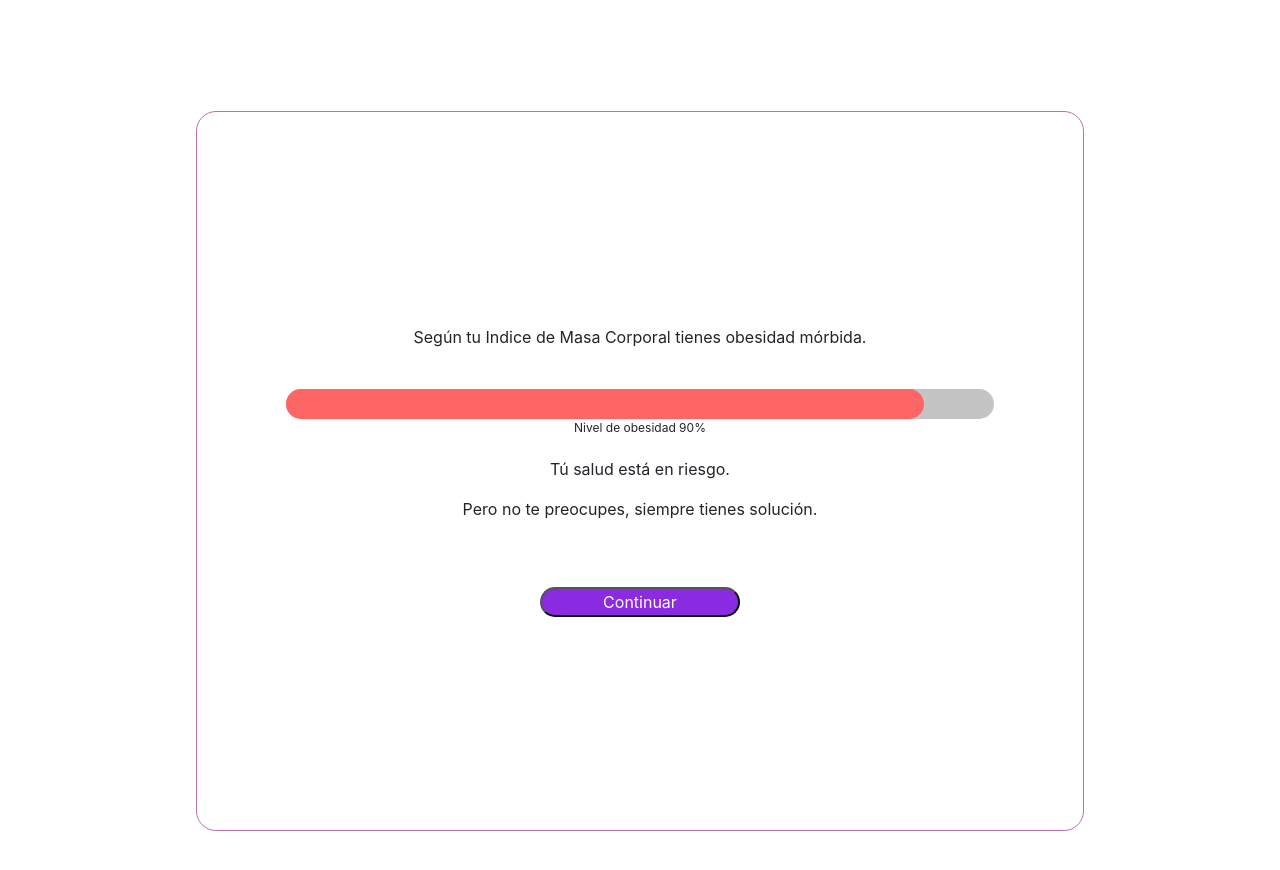
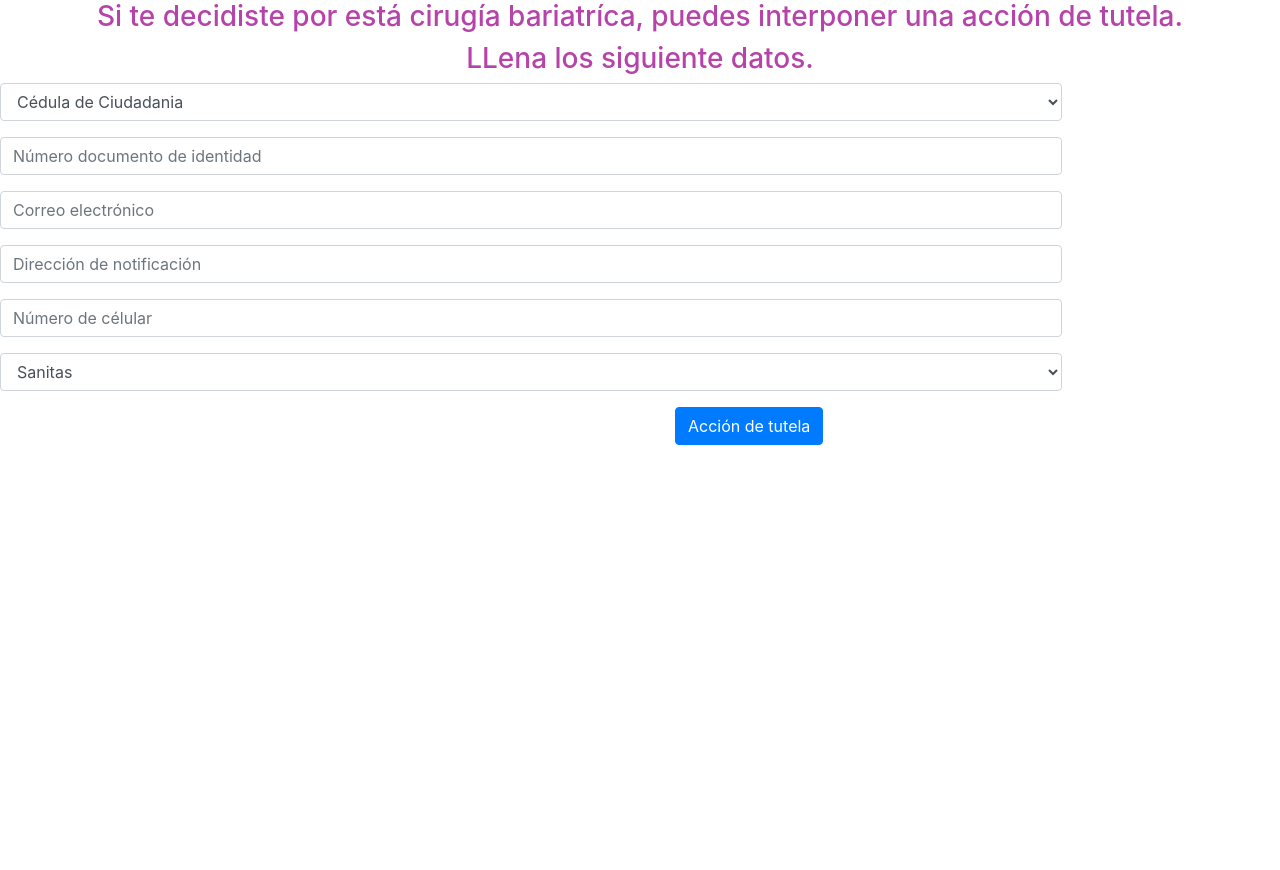
Before and after one commit to Dayanamm/FemCare, a React (Create React App) app: page /tutela in a window 1280 px wide. Before the commit this address led to /calculo. Shown: the top 870 px of the page. After the commit the page ends 800 px from the top, so only its background shows below. Built offline with nearby package versions, Linux system fonts and the light colour scheme.

Commit message:
agregar vista y ruta de acción de tutela

```diff
--- a/src/App.js
+++ b/src/App.js
@@ -10,22 +10,25 @@ import Opciones from "./component/opciones/opcionesScreen";
 import OpcionIntervencion from "./component/opcionIntervencion/intervencionScreen";
 import Advices from "./component/advices/Advices";
 import UserForm from "./component/form/UserForm";
-import DetailScreen from './component/detailIntervencion/detailScreen'
-
+import DetailScreen from "./component/detailIntervencion/detailScreen";
+import Legal from "./component/legal/Legal";
 
 export default function App() {
   return (
     <div className="App">
       <Router>
         <Switch>
+          <Route path="/tutela">
+            <Legal />
+          </Route>
           <Route path="/opciones/intervencion/balon">
-            <DetailScreen/>
+            <DetailScreen />
           </Route>
           <Route path="/opciones/intervencion/manga">
-            <DetailScreen/>
+            <DetailScreen />
           </Route>
           <Route path="/opciones/intervencion/bypass">
-            <DetailScreen/>
+            <DetailScreen />
           </Route>
           <Route path="/opciones/consejos">
             <Advices />
--- /dev/null
+++ b/src/component/legal/Legal.js
@@ -0,0 +1,130 @@
+import React, { useState } from "react";
+import Form from "react-bootstrap/Form";
+import Row from "react-bootstrap/Row";
+import Col from "react-bootstrap/Col";
+import Button from "react-bootstrap/Button";
+
+const Legal = () => {
+  const [formData, setFormData] = useState({
+    idType: "",
+    idNumber: "",
+    email: "",
+    address: "",
+    phone: "",
+    eps: "",
+  });
+
+  const { idType, idNumber, email, address, phone, eps } = formData;
+
+  const onChange = (e) => {
+    setFormData({ ...formData, [e.target.name]: e.target.value });
+  };
+
+  const onSubmit = async (e) => {
+    e.preventDefault();
+  };
+
+  return (
+    <React.Fragment>
+      <Row>
+        <Col>
+          <h3>
+            Si te decidiste por está cirugía bariatríca, puedes interponer una
+            acción de tutela.
+          </h3>
+          <h3>LLena los siguiente datos.</h3>
+        </Col>
+      </Row>
+      <Form onSubmit={(e) => onSubmit(e)}>
+        <Form.Group as={Row} controlId="idType">
+          <Col sm={10}>
+            <Form.Control
+              as="select"
+              type="text"
+              placeholder="Tipo de Documento"
+              name="idType"
+              value={idType}
+              onChange={(e) => onChange(e)}
+              required
+            >
+              <option value="cc">Cédula de Ciudadania</option>
+              <option value="ce">Cédula de Extranjeria</option>
+            </Form.Control>
+          </Col>
+        </Form.Group>
+        <Form.Group as={Row} controlId="idNumber">
+          <Col sm={10}>
+            <Form.Control
+              type="text"
+              placeholder="Número documento de identidad"
+              name="idNumber"
+              value={idNumber}
+              onChange={(e) => onChange(e)}
+              required
+            />
+          </Col>
+        </Form.Group>
+        <Form.Group as={Row} controlId="email">
+          <Col sm={10}>
+            <Form.Control
+              type="text"
+              placeholder="Correo electrónico"
+              name="email"
+              value={email}
+              onChange={(e) => onChange(e)}
+              required
+            />
+          </Col>
+        </Form.Group>
+        <Form.Group as={Row} controlId="address">
+          <Col sm={10}>
+            <Form.Control
+              type="text"
+              placeholder="Dirección de notificación"
+              name="address"
+              value={address}
+              onChange={(e) => onChange(e)}
+              required
+            />
+          </Col>
+        </Form.Group>
+        <Form.Group as={Row} controlId="phone">
+          <Col sm={10}>
+            <Form.Control
+              type="text"
+              placeholder="Número de célular"
+              name="phone"
+              value={phone}
+              onChange={(e) => onChange(e)}
+              required
+            />
+          </Col>
+        </Form.Group>
+        <Form.Group as={Row} controlId="eps">
+          <Col sm={10}>
+            <Form.Control
+              as="select"
+              type="text"
+              placeholder="EPS"
+              name="eps"
+              value={eps}
+              onChange={(e) => onChange(e)}
+              required
+            >
+              <option value="sanitas">Sanitas</option>
+              <option value="compensar">Compensar</option>
+              <option value="capital-salud">Capital Salud</option>
+            </Form.Control>
+          </Col>
+        </Form.Group>
+        <Form.Group as={Row}>
+          <Col sm={{ span: 10, offset: 2 }}>
+            <Button type="submit">Acción de tutela</Button>
+          </Col>
+        </Form.Group>
+      </Form>
+    </React.Fragment>
+  );
+};
+
+export default Legal;
```
